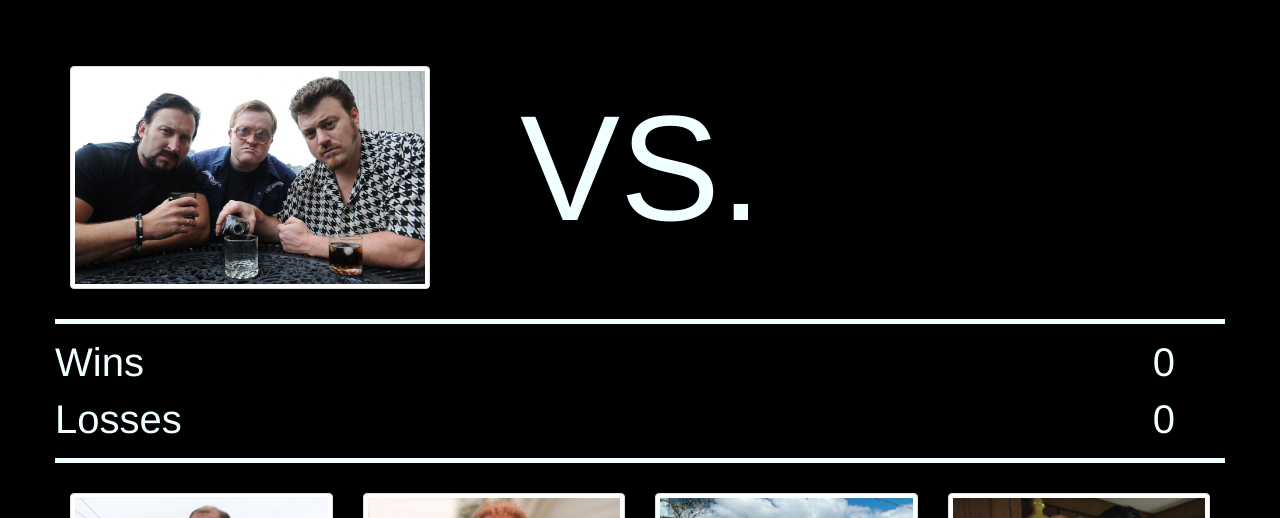
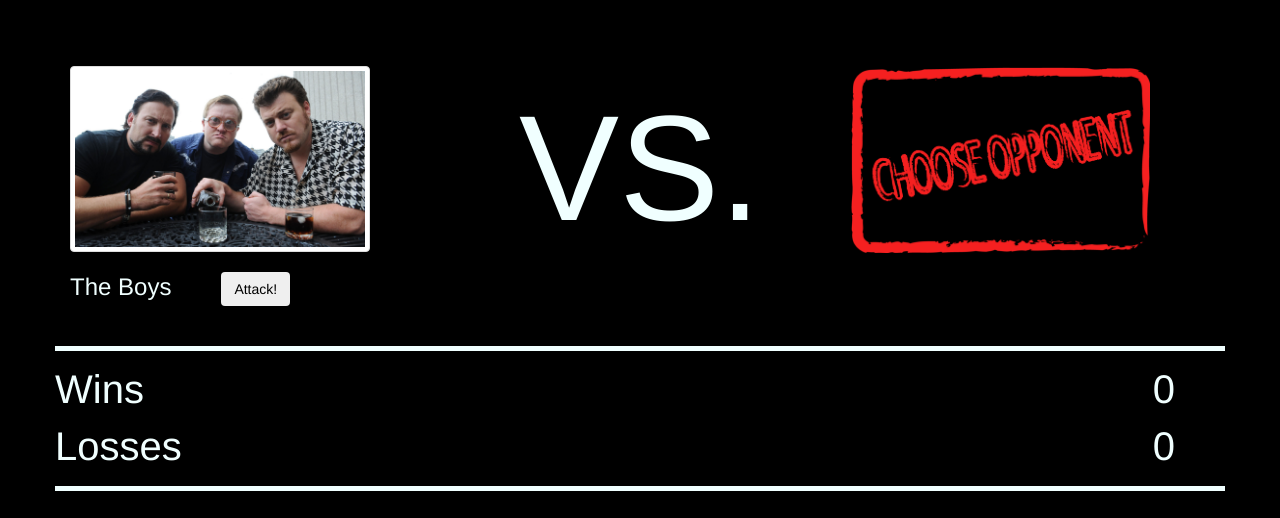
Before and after one commit to tdoodchenko/unit-4-game, a plain HTML site: page index.html in a window 1280 px wide. Shown: the part 202-720 px from the top of the page. Drawn offline with nearby package versions, Linux system fonts and the light colour scheme.

Commit message:
images are now actionable. when page load you can select an opponent and the opponent image will be appended to the versus slot

```diff
--- a/assets/css/style.css
+++ b/assets/css/style.css
@@ -12,7 +12,7 @@ p {
 h1 {
     font-size: 150px;
     color: azure;
-    padding-left: 60px;
+    text-align: center;
 }
 
 p2 {
@@ -72,3 +72,14 @@ p1 {
     padding-right: 50px;
 
 }
+
+button {
+    color: black;
+    margin-left: 50px;
+
+
+}
+
+#img1 {
+    width: 300px;
+}
--- a/assets/javascript/game.js
+++ b/assets/javascript/game.js
@@ -1,83 +1,107 @@
 $(document).ready(function() {
 
 
-    var theBoys = $("#theBoys");
-    var caveman = $("#caveman");
-    var Officer = $("#officer");
-    var cyrus = $("#cyrus");
-    var lahey = $("#lahey");
 
 
+   function start() {
+       var img1 = $("<img />")
+       img1.attr("src","./assets/images/CHOOSE.png")
+       img1.attr("id", "img1")
+    $("#select-opp").html(img1);
+   }
 
-    var attackPoints;
-    var HP;
-    var AttackPower;
-    var counterAttack;
+   start();
 
-    var playerHP = 0;
+
+    // attack from the boys will be link to 'attack' button
+    var theBoys =
+        {
+        "id"        : "theBoys",
+        "name"      : "The Boys",
+        "hp"        : 120,
+        "damage"    : 14,
+        "dmgInc"    : 10,
+        }
+
+    // when one of the below opponents are selected the image will be placed in the div with id="select-opp"
+
+
+     var caveman =
+        {
+          "id"      : "1",
+          "name"    : "Sam 'caveman' Losco",
+          "imgSrc"  : '<img src="./assets/images/caveman.jpg" class="img-thumbnail" >'
+        };
+    var officer =
+        {
+          "id"      : "2",
+          "name"    : "Officer George Green",
+          "imgSrc"  : '<img src="./assets/images/officer-george-green.jpg" class="img-thumbnail" >'
+        };
+    var cyrus =
+        {
+          "id"      : "3",
+          "name"    : "Cyrus, Terry & Dennis",
+          "imgSrc"  : '<img src="./assets/images/cyrus-twins.jpg" class="img-thumbnail" >'
+        };
+    var lahey =
+        {
+          "id"      : "4",
+          "name"    : "Jim Lahey & Randy Bobandy",
+          "HP"      : 0,
+          "imgSrc"  : '<img src="./assets/images/lahey-randy.jpg" class="img-thumbnail" >'
+        };
+
+    var charArray = [caveman, officer, cyrus, lahey];
+
     var wins = 0;
     var losses = 0;
+    var OpponentChosen = false;
 
     $('#wins').text(wins);
     $('#losses').text(losses);
 
-    $("#theBoys").on("click", function() {
-        console.log("Ricky, Julian and Bubbles are good to go!");
+   $('.opp-btn').on("click", function() {
+    console.log("it is working");
+    console.log($(this).attr("id"));
+    var charID = $(this).attr("id");
+    console.log(charArray[0].id)
+    for (var i=0; i<charArray.length; i++) {
+     if (charID === charArray[i].id) {
+        console.log(charArray[i].imgSrc);
+        $("#select-opp").replaceWith(charArray[i].imgSrc);
+        console.log(charArray[i].name);
+        $("#opp-name").replaceWith(charArray[i].name);
 
 
-    });
+     }
+    }
 
 
-    $("#caveman").on("click", function() {
-
-        $('#select-opp').append("<img src=assets/images/caveman.jpg>");
-
-
-    })
+   })
 
 
 
-    })
+
+    // function reset() {
+    //     OpponentChosen = false;
+    //     wins = 0;
+    //     losses = 0;
+    //     $("#select-opp").append('<img src="./assets/images/CHOOSE.png" width="300px"/>');
+    // }
+
+    // if ($("#1").click) {
+    //     $("#select-opp").replaceWith('<img src="./assets/images/caveman.jpg" width="300px" class="img-thumbnail" />');
+    //     console.log("selected opponent")
+    // }
 
 
-    /////////////////////
-    //////
-    //////
-    /////
-    ////
+
+  })
 
 
-    // characters = [
-    //     {
-    //       "id"      : "caveman",
-    //       "name"    : "Sam 'caveman' Losco",
-    //       "hp"      : 100,
-    //       "damage"  : 12,
-    //       "dmgInc"  : 12,
-    //       "avatar"  : "./assets/images/caveman.jpg"
-    //     },
-    //     {
-    //       "id"      : "officer",
-    //       "name"    : "Officer George Green",
-    //       "hp"      : 110,
-    //       "damage"  : 10,
-    //       "dmgInc"  : 8,
-    //       "avatar"  : "./assets/images/officer-george-green.jpg"
-    //     },
-    //     {
-    //       "id"      : "cyrus",
-    //       "name"    : "Cyrus, Terry & Dennis",
-    //       "hp"      : 130,
-    //       "damage"  : 11,
-    //       "dmgInc"  : 8,
-    //       "avatar"  : "./assets/images/cyrus-twins.jpg"
-    //     },
-    //     {
-    //       "id"      : "lahey",
-    //       "name"    : "Jim Lahey & Randy Bobandy",
-    //       "hp"      : 180,
-    //       "damage"  : 18,
-    //       "dmgInc"  : 5,
-    //       "avatar"  : "./assets/images/lahey-randy.jpg"
-    //     }
-    //     ];
+
+    // var attackPoints;
+    // var HP;
+    // var AttackPower;
+    // var counterAttack;
--- a/index.html
+++ b/index.html
@@ -1,62 +1,73 @@
 <!DOCTYPE html>
 <html lang="en">
+
 <head>
     <meta charset="UTF-8">
     <meta name="viewport" content="width=device-width, initial-scale=1.0">
     <meta http-equiv="X-UA-Compatible" content="ie=edge">
     <link rel="stylesheet" type="text/css" href="assets/css/reset.css">
     <link rel="stylesheet" href="https://maxcdn.bootstrapcdn.com/bootstrap/3.3.7/css/bootstrap.min.css">
-    <script src="https://code.jquery.com/jquery-3.2.1.min.js" integrity="sha256-hwg4gsxgFZhOsEEamdOYGBf13FyQuiTwlAQgxVSNgt4=" crossorigin="anonymous"></script>
+    <script src="https://code.jquery.com/jquery-3.2.1.min.js" integrity="sha256-hwg4gsxgFZhOsEEamdOYGBf13FyQuiTwlAQgxVSNgt4="
+        crossorigin="anonymous"></script>
     <link rel="stylesheet" type="text/css" href="assets/css/style.css">
     <script src="assets/javascript/game.js"></script>
 
     <title>Document</title>
     <div class="row">
-    <img src="assets/images/trailer-park-boys-header.png" width="800px" class="header-img"> <br>
+        <img src="assets/images/trailer-park-boys-header.png" width="800px" class="header-img">
+        <br>
         <p2>Battle in the Park</p2>
     </div>
 
 </head>
+
 <body>
     <div class="container">
         <div class="row top-row">
             <div class="col-md-4">
-    <img src="assets/images/the-boys.jpg" id="theBoys" class="img-thumbnail" width="400px" >
+                <img src="assets/images/the-boys.jpg" id="theBoys" class="img-thumbnail" width="300px">
+                <br>
+                <h3>The Boys<button type="button" class="btn">Attack!</button></h3>
             </div>
-            <div class="col-md-4"><h1>VS.</h1></div>
-            <div class="col-md-4" id="select-opp">
-
+            <div class="col-md-4">
+                <h1>VS.</h1>
             </div>
+            <div class="col-md-4" id="select-opp"><h3 id="opp-name"></h3></div>
         </div>
 
         <div class="row score">
-    <p1>Wins <span class="score-x" id="wins"></span></p1><br>
-    <p1>Losses <span class="score-x" id="losses"></span></p1>
+            <p1>Wins
+                <span class="score-x" id="wins"></span>
+            </p1>
+            <br>
+            <p1>Losses
+                <span class="score-x" id="losses"></span>
+            </p1>
         </div>
 
 
 
         <div class="row opp-rows">
             <div class="col-md-3">
-         <img src="assets/images/caveman.jpg" id="caveman" class="opp-btn img-thumbnail" width="300px">
+                <img src="assets/images/caveman.jpg" value="1" id="1" class="opp-btn img-thumbnail" width="300px">
                 <h3>Sam "Caveman" Losco</h3>
             </div>
 
             <div class="col-md-3">
-        <img src="assets/images/officer-george-green.jpg" id="officer" class="opp-btn img-thumbnail" width="300px">
+                <img src="assets/images/officer-george-green.jpg" id="2" class="opp-btn img-thumbnail" width="300px">
                 <h3>Officer George Green</h3>
             </div>
 
 
             <div class="col-md-3">
-    <img src="assets/images/cyrus-twins.jpg" id="cyrus" class="opp-btn img-thumbnail" width="300px">
+                <img src="assets/images/cyrus-twins.jpg" id="3" class="opp-btn img-thumbnail" width="300px">
                 <h3>Cyrus, Terry & Dennis</h3>
             </div>
 
             <div class="col-md-3">
-    <img src="assets/images/lahey-randy.jpg" id="lahey" class="opp-btn img-thumbnail" width="300px">
-    <h3>Jim Lahey <br>
-        & Randy Bobandy</h3>
+                <img src="assets/images/lahey-randy.jpg" id="4" class="opp-btn img-thumbnail" width="300px">
+                <h3>Jim Lahey
+                    <br> & Randy Bobandy</h3>
             </div>
 
         </div>
@@ -64,4 +75,5 @@
 
 </body>
 <script src="assets/javascript/game.js"></script>
+
 </html>
```
Also changed, not shown: 1 other file. Lines whose indentation alone changed are shown as unchanged.
